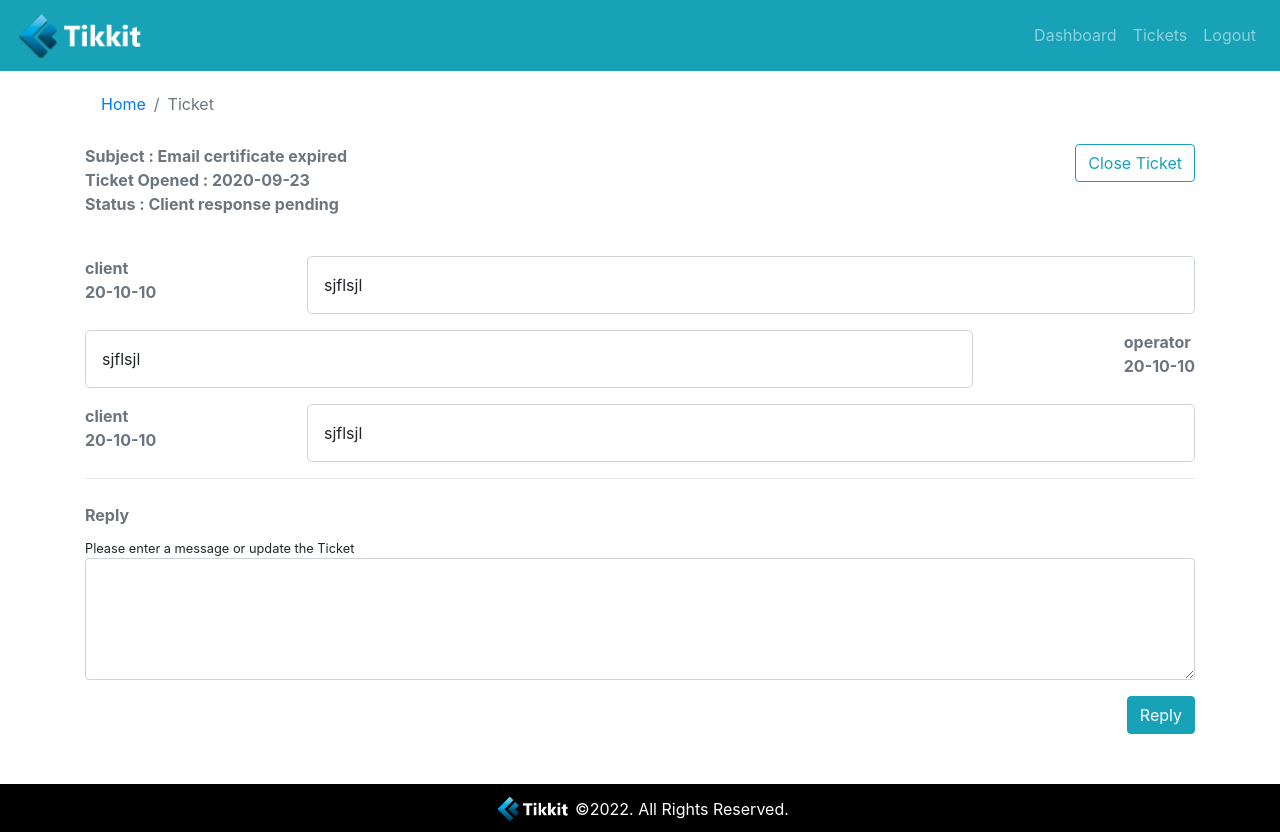
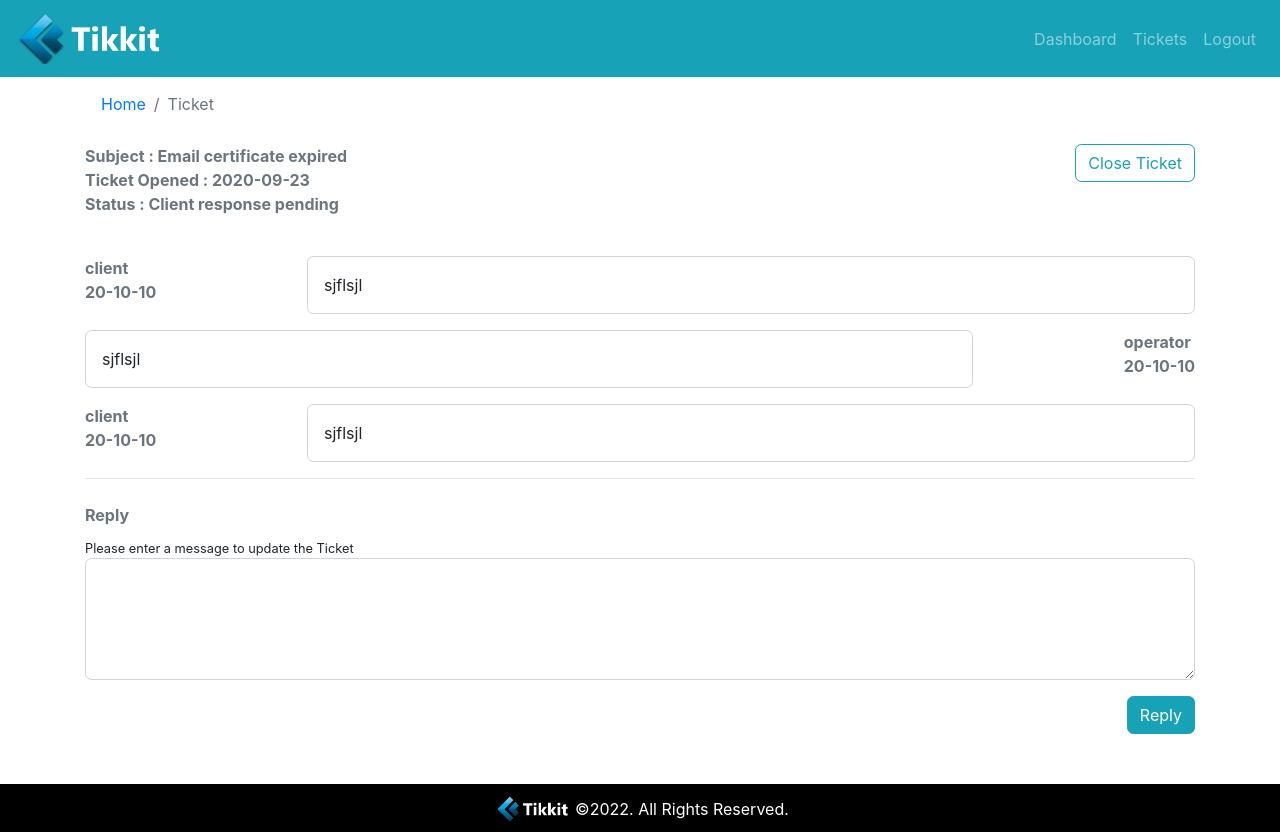
Before and after one commit to Jackal73/gobug-frontend, a React (Create React App) app: page / in a window 1280 px wide. Built offline with nearby package versions, Linux system fonts and the light colour scheme; the HTML template or start-up script is replaced by a standard one.

Commit message:
:lipstick: Make `border-radius` adjustments

```diff
--- a/src/components/message-history/message-history.style.css
+++ b/src/components/message-history/message-history.style.css
@@ -14,7 +14,7 @@
   padding: 1rem;
   width: 80%;
   border: 1px solid #ced4da;
-  border-radius: .3rem;
+  border-radius: .4rem;
 }
 
 textarea.form-control {
--- a/src/components/update-ticket/UpdateTicket.comp.js
+++ b/src/components/update-ticket/UpdateTicket.comp.js
@@ -8,16 +8,17 @@ export const UpdateTicket = ({msg, handleOnChange, handleOnSubmit}) => {
   return (
     <Form onSubmit={handleOnSubmit}>
       <Form.Label className="send font-weight-bold text-secondary">Reply</Form.Label>
-      <Form.Text>Please enter a message or update the Ticket</Form.Text>
+      <Form.Text>Please enter a message to update the Ticket</Form.Text>
         <Form.Control
           as="textarea"
           rows="5"
           name="detail"
           value={msg}
           onChange={handleOnChange}
+          style={{borderRadius: '.4rem'}}
         />
       <div className="text-right mt-3 mb-3">
-        <Button variant="info" type="submit">
+        <Button variant="info" type="submit" style={{borderRadius: '.4rem'}}>
           Reply
         </Button>
       </div>
--- a/src/layout/partials/Header.comp.js
+++ b/src/layout/partials/Header.comp.js
@@ -6,7 +6,7 @@ import tikLogo from '../../assets/img/tikLogo.png'
 export const Header = () => {
   return <Navbar collapseOnSelect bg="info" variant="dark" expand="md">
     <Navbar.Brand>
-      <img src={tikLogo} className="" alt="logo" width="130px" />
+      <img src={tikLogo} className="" alt="logo" width="150px" />
 
     </Navbar.Brand>
     <Navbar.Toggle aria_controls = "basic-navbar-nav" />
--- a/src/pages/ticket/Ticket.page.js
+++ b/src/pages/ticket/Ticket.page.js
@@ -33,7 +33,7 @@ export const Ticket = () => {
           <div className="status">Status : {ticket.status}</div>
         </Col>
         <Col className="text-right">
-          <Button variant="outline-info">
+          <Button variant="outline-info" style={{borderRadius: '.4rem'}}>
             Close Ticket
           </Button>
         </Col>
```
